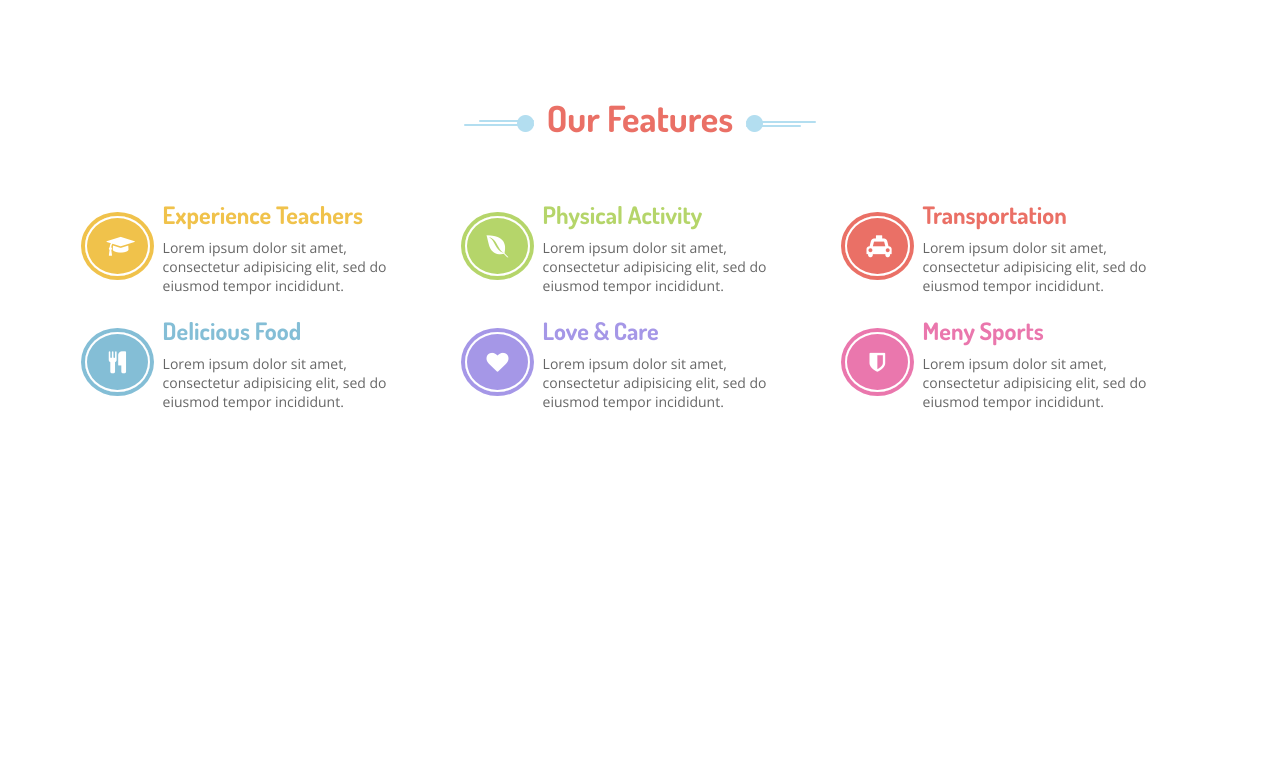
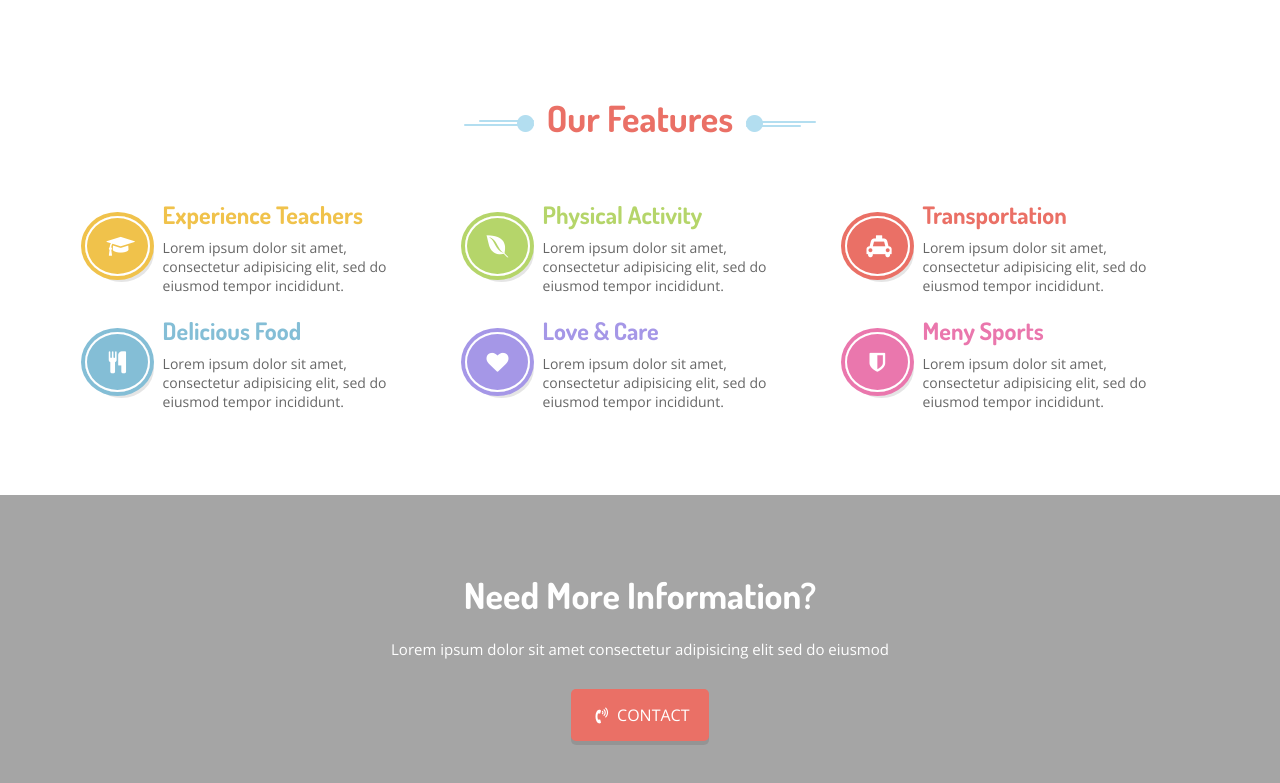
Before and after one commit to NatashaShytsko/kidz, a plain HTML site: page index.html in a window 1280 px wide. Shown: the part 779-1562 px from the top of the page. Before the commit the page ends 1210 px from the top, so only its background shows below. Drawn offline with nearby package versions, Linux system fonts and the light colour scheme; files whose address does not match are found by name.

Commit message:
Added more section

```diff
--- a/index.html
+++ b/index.html
@@ -166,9 +166,11 @@
         </div>
     </div>
 </section>
-<section>
+<section class="more">
     <div class="container">
-        <div class="row"></div>
+        <h1>Need More Information?</h1>
+        <span class="text">Lorem ipsum dolor sit amet consectetur adipisicing elit sed do eiusmod </span>
+        <div class="button"><a href="" ><i class="icon-volume-control-phone"></i> Contact</a></div>
     </div>
 </section>
 <section>
--- a/sass/style.scss
+++ b/sass/style.scss
@@ -302,6 +302,7 @@ header{
             padding: 15px;
             margin-right: 10px;
 
+
           }
           $colors: $color1, $color2, $color3, $color4, $color5, $color6;
           $i:0;
@@ -309,7 +310,8 @@ header{
             @each $col in icon-graduation-cap, icon-envira, icon-taxi, icon-food, icon-heart, icon-shield {
               $i: $i + 1;
               &.#{$col} {
-                box-shadow: 0px 0px 0px 4px nth($colors, $i);
+                box-shadow: 0px 0px 0px 4px nth($colors, $i),
+                4px 6px 0px 0px rgba(0, 0, 0, 0.1);
               }
             }
           }
@@ -345,4 +347,38 @@ header{
       color: nth($colors, $i);
     }
   }
+  padding-bottom: 5%;
+}
+.more{
+  background-color: #a5a5a5;
+  text-align: center;
+  padding: 5% 0;
+  h1{
+    font: 3.6em $font2;
+    color:  $color-white;
+    font-weight: bold;
+    line-height: 2em;
+  }
+  .text{
+    font: 1.5em $font1;
+    color: $color-white;
+  }
+  .button{
+    display: block;
+    a{
+      display: inline-block;
+      margin-top: 30px;
+      font: 1.6em $font1;
+      padding: 15px 20px;
+      background-color: $color3;
+      border-radius: 5px;
+      color: $color-white;
+      text-transform: uppercase;
+      box-shadow: 0px 4px 0px 0px rgba(0, 0, 0, 0.1);
+      &:hover{
+        text-decoration: none;
+        box-shadow: 4px 4px 0px 1px rgba(0, 0, 0, 0.2);
+      }
     }
+  }
+}
```
Also changed, not shown: css/style.css.
